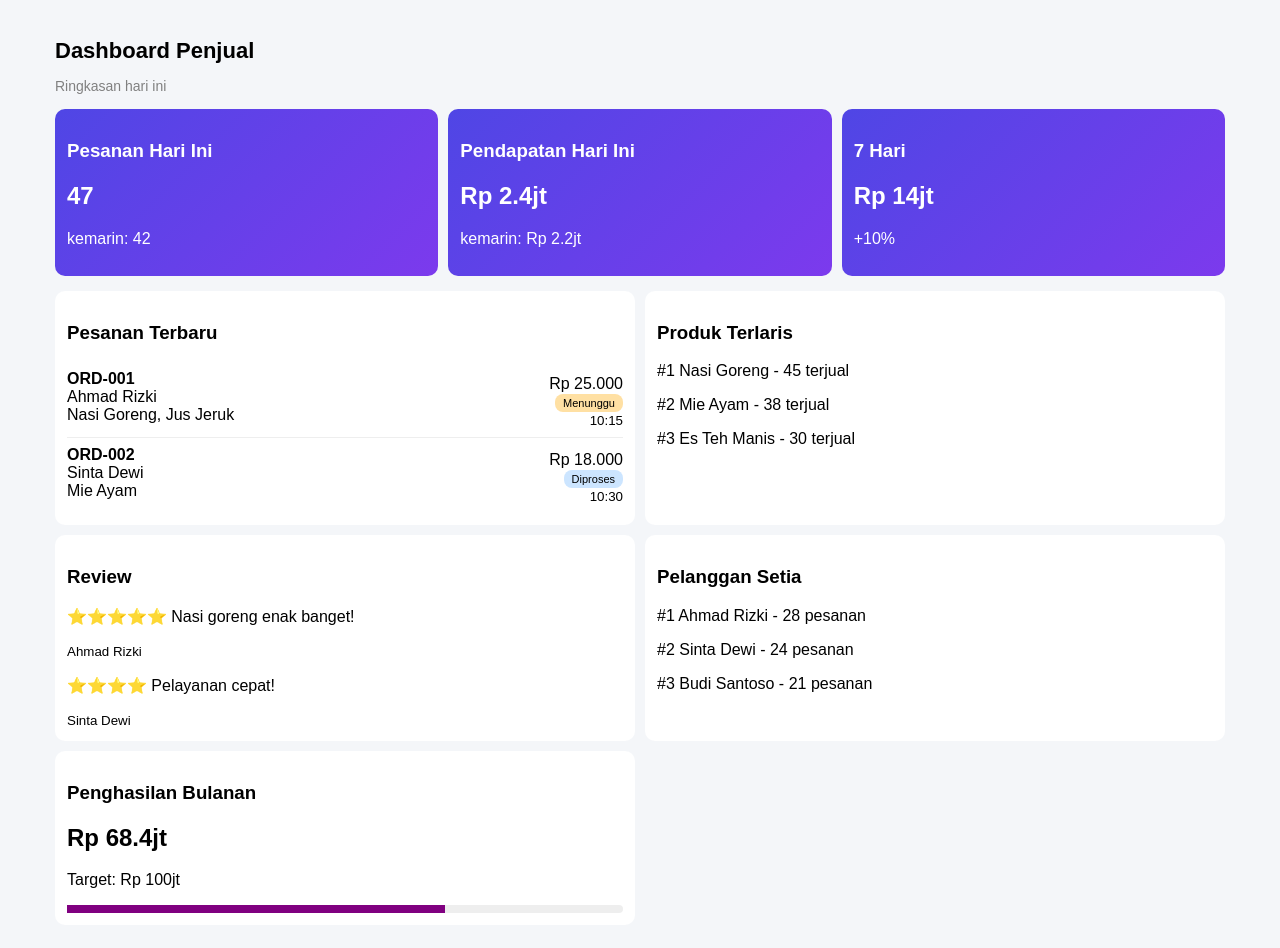
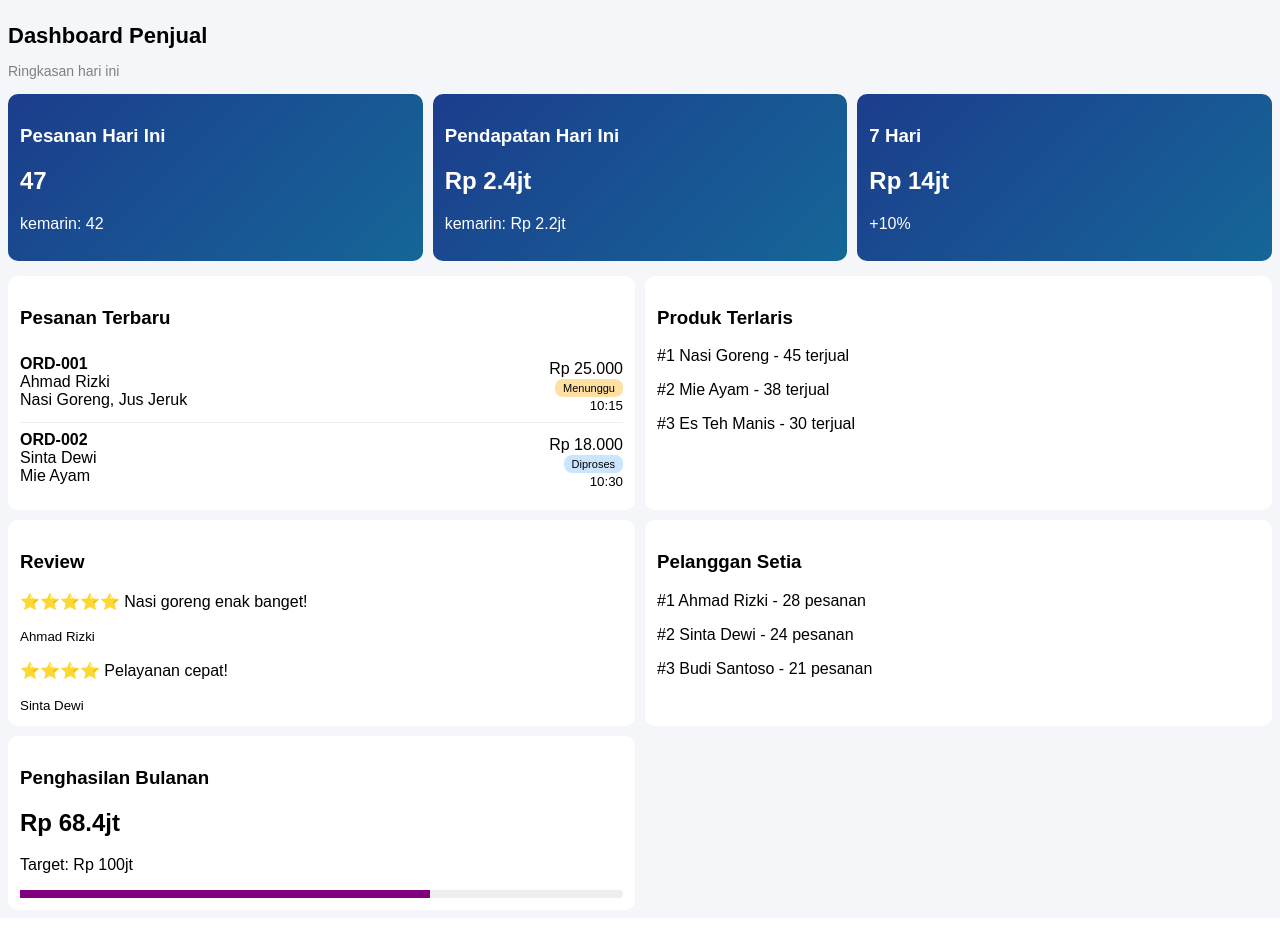
Before and after one commit to rania-n/e-kantin, a PHP site: page /dashboard.html in a window 1280 px wide. After the commit the page ends 898 px from the top, so only its background shows below. Run offline with PHP 8.4, Linux system fonts and the light colour scheme.

Commit message:
dashboard penjual

```diff
--- a/penjual/dashboard.html
+++ b/penjual/dashboard.html
@@ -8,9 +8,11 @@
 </head>
 <body>
 
-<div class="container">
-    <h1>Dashboard Penjual</h1>
-    <p class="subtitle">Ringkasan hari ini</p>
+<div class="header">
+    <div>
+        <h1>Dashboard Penjual</h1>
+        <p class="subtitle">Ringkasan hari ini</p>
+    </div>
 
     <!-- Ringkasan -->
     <div class="cards">
--- a/penjual/style.css
+++ b/penjual/style.css
@@ -37,7 +37,7 @@
 }
 
 .card {
-    background: linear-gradient(135deg, #4f46e5, #7c3aed);
+    background: linear-gradient(135deg, #1c3d8c, #156698);
     color: white;
     padding: 12px;
     border-radius: 10px;
```
